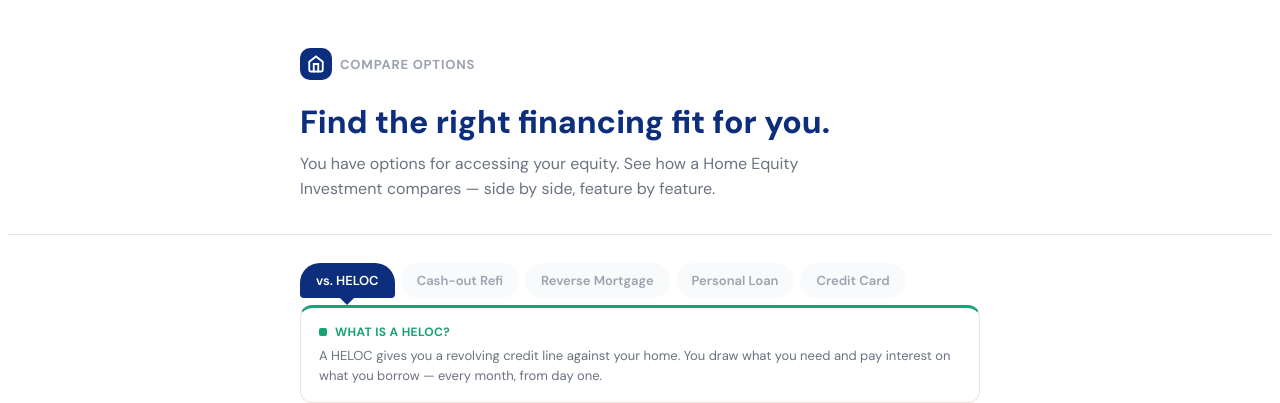
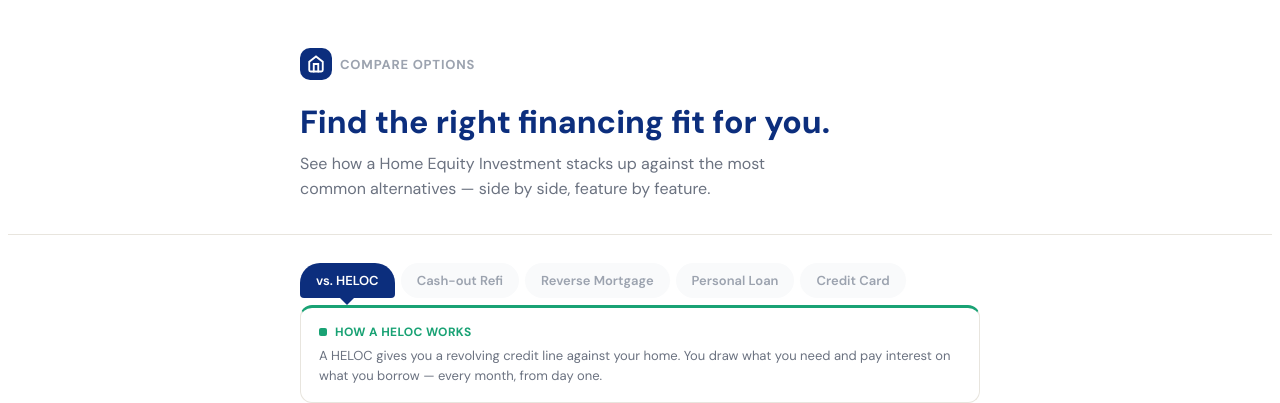
Before and after one commit to mcarl-hometap/comparison-app, a React (Vite) app: page / in a window 1280 px wide. Shown: the top 403 px of the page. Built offline with nearby package versions, Linux system fonts and the light colour scheme.

Commit message:
Update to v8 comparison tool

```diff
--- a/src/App.jsx
+++ b/src/App.jsx
@@ -51,6 +51,7 @@ const COMPARISONS = {
   heloc: {
     label: "HELOC",
     color: "#19A274",
+    summaryLabel: "HOW A HELOC WORKS",
     summary: "A HELOC gives you a revolving credit line against your home. You draw what you need and pay interest on what you borrow — every month, from day one.",
     rows: [
       {
@@ -103,6 +104,7 @@ const COMPARISONS = {
   refi: {
     label: "Cash-out Refi",
     color: "#6D4BD4",
+    summaryLabel: "HOW A CASH-OUT REFI WORKS",
     summary: "A cash-out refinance replaces your entire mortgage with a new, larger one. You receive the difference as cash — but take on a new rate and 30 years of payments.",
     rows: [
       {
@@ -155,6 +157,7 @@ const COMPARISONS = {
   reverse: {
     label: "Reverse Mortgage",
     color: "#249995",
+    summaryLabel: "HOW A REVERSE MORTGAGE WORKS",
     summary: "A reverse mortgage converts home equity into cash for homeowners 62+. No monthly payments, but the loan balance grows over time and is repaid when you sell or pass away.",
     rows: [
       {
@@ -212,6 +215,7 @@ const COMPARISONS = {
   personal: {
     label: "Personal Loan",
     color: "#2A87A8",
+    summaryLabel: "PERSONAL LOAN FOR LARGE EXPENSES",
     summary: "A personal loan gives you a fixed lump sum with a fixed interest rate and fixed monthly payments — typically over 2 to 7 years. It's unsecured, meaning your home isn't used as collateral.",
     rows: [
       {
@@ -264,6 +268,7 @@ const COMPARISONS = {
   credit: {
     label: "Credit Card",
     color: "#0C2E7D",
+    summaryLabel: "CREDIT CARDS FOR LARGE EXPENSES",
     summary: "Credit cards offer a revolving line of credit for everyday purchases and cash advances. Convenient for small amounts, but high interest rates make them expensive for large or long-term borrowing.",
     rows: [
       {
@@ -471,7 +476,7 @@ export default function ComparisonTool() {
             opacity: loaded ? 1 : 0, transform: loaded ? "translateY(0)" : "translateY(10px)",
             transition: "all 0.5s cubic-bezier(0.22, 1, 0.36, 1) 0.08s",
           }}>
-            You have options for accessing your equity. See how a Home Equity Investment compares — side by side, feature by feature.
+            See how a Home Equity Investment stacks up against the most common alternatives — side by side, feature by feature.
           </p>
         </div>
       </div>
@@ -526,7 +531,7 @@ export default function ComparisonTool() {
             <div style={{ display: "flex", alignItems: "center", gap: 8, marginBottom: 6 }}>
               <div style={{ width: 8, height: 8, borderRadius: 2, background: comp.color }} />
               <span style={{ fontSize: 12, fontWeight: 700, color: comp.color, letterSpacing: "0.03em" }}>
-                WHAT IS A {comp.label.toUpperCase()}?
+                {comp.summaryLabel}
               </span>
             </div>
             <div style={{ fontSize: 13, color: BRAND.gray600, lineHeight: 1.55 }}>
```
